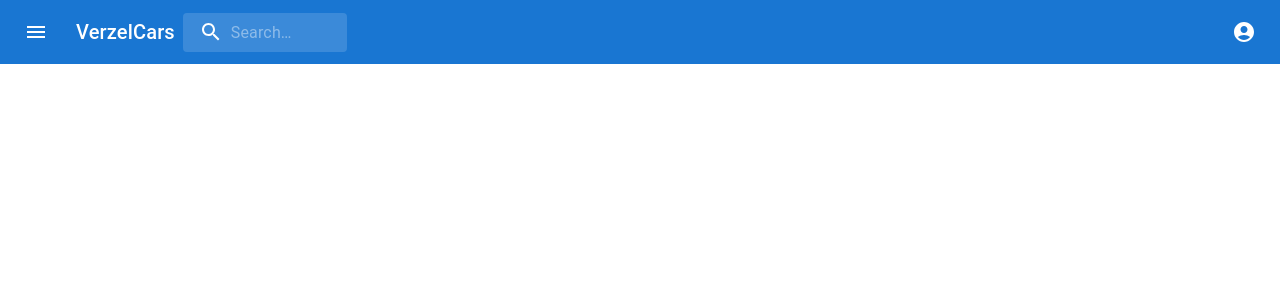
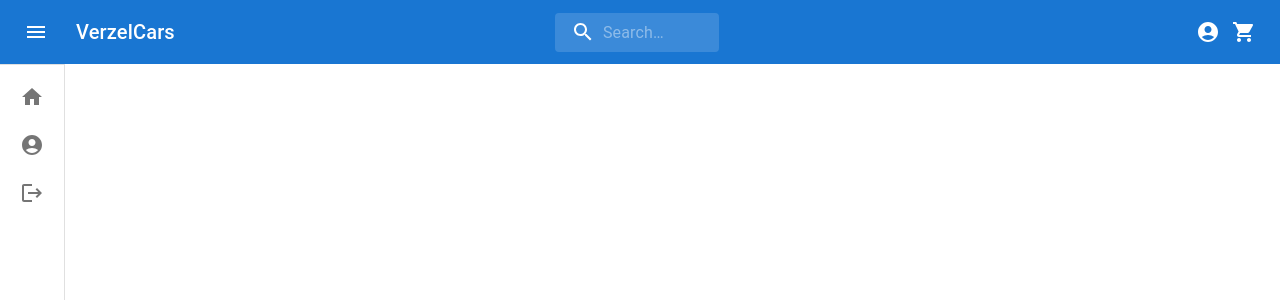
Before and after one commit to issitarual/verzel-challenge, a React (Create React App) app: page / in a window 1280 px wide. Shown: the top 300 px of the page. Built offline with nearby package versions, Linux system fonts and the light colour scheme.

Commit message:
feat: create drawer

```diff
--- /dev/null
+++ b/src/Components/Drawer.js
@@ -0,0 +1,124 @@
+import * as React from "react";
+import { styled, useTheme } from "@mui/material/styles";
+import Box from "@mui/material/Box";
+import MuiDrawer from "@mui/material/Drawer";
+import List from "@mui/material/List";
+import CssBaseline from "@mui/material/CssBaseline";
+import Divider from "@mui/material/Divider";
+import IconButton from "@mui/material/IconButton";
+import ChevronLeftIcon from "@mui/icons-material/ChevronLeft";
+import ChevronRightIcon from "@mui/icons-material/ChevronRight";
+import ListItem from "@mui/material/ListItem";
+import ListItemButton from "@mui/material/ListItemButton";
+import ListItemIcon from "@mui/material/ListItemIcon";
+import ListItemText from "@mui/material/ListItemText";
+import HomeIcon from "@mui/icons-material/Home";
+import AccountCircleIcon from "@mui/icons-material/AccountCircle";
+import LogoutIcon from "@mui/icons-material/Logout";
+
+const menuItems = [
+  { name: "Home", icon: <HomeIcon /> },
+  { name: "Conta", icon: <AccountCircleIcon /> },
+  { name: "Sair", icon: <LogoutIcon /> },
+];
+
+const openedMixin = (theme, drawerWidth) => ({
+  width: drawerWidth,
+  transition: theme.transitions.create("width", {
+    easing: theme.transitions.easing.sharp,
+    duration: theme.transitions.duration.enteringScreen,
+  }),
+  overflowX: "hidden",
+});
+
+const closedMixin = (theme) => ({
+  transition: theme.transitions.create("width", {
+    easing: theme.transitions.easing.sharp,
+    duration: theme.transitions.duration.leavingScreen,
+  }),
+  overflowX: "hidden",
+  width: `calc(${theme.spacing(7)} + 1px)`,
+  [theme.breakpoints.up("sm")]: {
+    width: `calc(${theme.spacing(8)} + 1px)`,
+  },
+});
+
+const DrawerHeader = styled("div")(({ theme }) => ({
+  display: "flex",
+  alignItems: "center",
+  justifyContent: "flex-end",
+  padding: theme.spacing(0, 1),
+  // necessary for content to be below app bar
+  ...theme.mixins.toolbar,
+}));
+
+const Drawer = styled(MuiDrawer, {
+  shouldForwardProp: (prop) => prop !== "open",
+})(({ theme, open, drawerWidth }) => ({
+  width: drawerWidth,
+  flexShrink: 0,
+  whiteSpace: "nowrap",
+  boxSizing: "border-box",
+  ...(open && {
+    ...openedMixin(theme, drawerWidth),
+    "& .MuiDrawer-paper": openedMixin(theme, drawerWidth),
+  }),
+  ...(!open && {
+    ...closedMixin(theme),
+    "& .MuiDrawer-paper": closedMixin(theme),
+  }),
+}));
+
+export default function DrawerMenu({ open, setOpen, drawerWidth }) {
+  const theme = useTheme();
+
+  const handleDrawerClose = () => {
+    setOpen(false);
+  };
+
+  return (
+    <Box sx={{ display: "flex" }}>
+      <CssBaseline />
+      <Drawer
+        variant="permanent"
+        open={open}
+        drawerWidth={drawerWidth}
+      >
+        <DrawerHeader>
+          <IconButton onClick={handleDrawerClose}>
+            {theme.direction === "rtl" ? (
+              <ChevronRightIcon />
+            ) : (
+              <ChevronLeftIcon />
+            )}
+          </IconButton>
+        </DrawerHeader>
+        <Divider />
+        <List>
+          {menuItems.map((i, index) => (
+            <ListItem key={index} disablePadding sx={{ display: "block" }}>
+              <ListItemButton
+                sx={{
+                  minHeight: 48,
+                  justifyContent: open ? "initial" : "center",
+                  px: 2.5,
+                }}
+              >
+                <ListItemIcon
+                  sx={{
+                    minWidth: 0,
+                    mr: open ? 3 : "auto",
+                    justifyContent: "center",
+                  }}
+                >
+                  {i.icon}
+                </ListItemIcon>
+                <ListItemText primary={i.name} sx={{ opacity: open ? 1 : 0 }} />
+              </ListItemButton>
+            </ListItem>
+          ))}
+        </List>
+      </Drawer>
+    </Box>
+  );
+}
--- a/src/Components/Header.js
+++ b/src/Components/Header.js
@@ -1,12 +1,13 @@
 import * as React from "react";
 import { styled, alpha } from "@mui/material/styles";
-import AppBar from "@mui/material/AppBar";
+import MuiAppBar, { AppBarProps as MuiAppBarProps } from '@mui/material/AppBar';
 import Box from "@mui/material/Box";
 import Toolbar from "@mui/material/Toolbar";
 import IconButton from "@mui/material/IconButton";
 import Typography from "@mui/material/Typography";
 import InputBase from "@mui/material/InputBase";
 import MenuIcon from "@mui/icons-material/Menu";
+import ShoppingCartIcon from '@mui/icons-material/ShoppingCart';
 import SearchIcon from "@mui/icons-material/Search";
 import AccountCircle from "@mui/icons-material/AccountCircle";
 import MoreIcon from "@mui/icons-material/MoreVert";
@@ -28,60 +29,83 @@ function ElevationScroll(props) {
   });
 }
 
-const Search = styled('div')(({ theme }) => ({
-    position: 'relative',
+const Search = styled("div")(({ theme }) => ({
+  position: "relative",
   borderRadius: theme.shape.borderRadius,
   backgroundColor: alpha(theme.palette.common.white, 0.15),
-    '&:hover': {
+  "&:hover": {
     backgroundColor: alpha(theme.palette.common.white, 0.25),
   },
   marginLeft: 0,
-    width: '100%',
-    [theme.breakpoints.up('sm')]: {
+  width: "100%",
+  [theme.breakpoints.up("sm")]: {
     marginLeft: theme.spacing(1),
-      width: 'auto',
+    width: "auto",
   },
 }));
 
-  const SearchIconWrapper = styled('div')(({ theme }) => ({
+const SearchIconWrapper = styled("div")(({ theme }) => ({
   padding: theme.spacing(0, 2),
-    height: '100%',
-    position: 'absolute',
-    pointerEvents: 'none',
-    display: 'flex',
-    alignItems: 'center',
-    justifyContent: 'center',
+  height: "100%",
+  position: "absolute",
+  pointerEvents: "none",
+  display: "flex",
+  alignItems: "center",
+  justifyContent: "center",
 }));
 
 const StyledInputBase = styled(InputBase)(({ theme }) => ({
-    color: 'inherit',
-    '& .MuiInputBase-input': {
+  color: "inherit",
+  "& .MuiInputBase-input": {
     padding: theme.spacing(1, 1, 1, 0),
     // vertical padding + font size from searchIcon
     paddingLeft: `calc(1em + ${theme.spacing(4)})`,
-      transition: theme.transitions.create('width'),
-      width: '100%',
-      [theme.breakpoints.up('sm')]: {
-        width: '12ch',
-        '&:focus': {
-          width: '20ch',
+    transition: theme.transitions.create("width"),
+    width: "100%",
+    [theme.breakpoints.up("sm")]: {
+      width: "12ch",
+      "&:focus": {
+        width: "20ch",
       },
     },
   },
 }));
 
+const AppBar = styled(MuiAppBar, {
+  shouldForwardProp: (prop) => prop !== 'open',
+})(({ theme, open, drawerWidth }) => ({
+  zIndex: theme.zIndex.drawer + 1,
+  transition: theme.transitions.create(['width', 'margin'], {
+    easing: theme.transitions.easing.sharp,
+    duration: theme.transitions.duration.leavingScreen,
+  }),
+  ...(open && {
+    marginLeft: drawerWidth,
+    width: `calc(100% - ${drawerWidth}px)`,
+    transition: theme.transitions.create(['width', 'margin'], {
+      easing: theme.transitions.easing.sharp,
+      duration: theme.transitions.duration.enteringScreen,
+    }),
+  }),
+}));
+
 export default function Header(props) {
+
+  const handleDrawerOpen = () => {
+    props.setOpen(true);
+  };
   return (
     <Box sx={{ flexGrow: 1 }}>
       <ElevationScroll {...props}>
-        <AppBar position="static">
+        <AppBar position="fixed" open={props.open} drawerWidth={props.drawerWidth} >
           <Toolbar>
             <IconButton
               size="large"
               edge="start"
               color="inherit"
               aria-label="open drawer"
-              sx={{ mr: 2 }}
+              sx={{ mr: 2, ...(props.open && { display: "none" }) }}
+              onClick={handleDrawerOpen}
             >
               <MenuIcon />
             </IconButton>
@@ -93,6 +117,7 @@ export default function Header(props) {
             >
               VerzelCars
             </Typography>
+            <Box sx={{ flexGrow: 0.8 }} />
             <Search>
               <SearchIconWrapper>
                 <SearchIcon />
@@ -113,6 +138,15 @@ export default function Header(props) {
               >
                 <AccountCircle />
               </IconButton>
+              <IconButton
+              size="large"
+              edge="end"
+              aria-label="account of current user"
+              aria-haspopup="true"
+              color="inherit"
+            >
+              <ShoppingCartIcon />
+            </IconButton>
             </Box>
             <Box sx={{ display: { xs: "flex", md: "none" } }}>
               <IconButton
--- a/src/Pages/Home.js
+++ b/src/Pages/Home.js
@@ -1,5 +1,14 @@
 import Header from "../Components/Header";
+import DrawerMenu from "../Components/Drawer";
+import * as React from "react";
 
 export default function Home() {
-    return <Header>Home</Header>;
-  }
+  const [open, setOpen] = React.useState(false);
+  const drawerWidth = 240;
+  return (
+    <>
+      <Header open={open} setOpen={setOpen} drawerWidth={drawerWidth} />
+      <DrawerMenu open={open} setOpen={setOpen} drawerWidth={drawerWidth}/>
+    </>
+  );
+}
```
Lines whose indentation alone changed are shown as unchanged.
